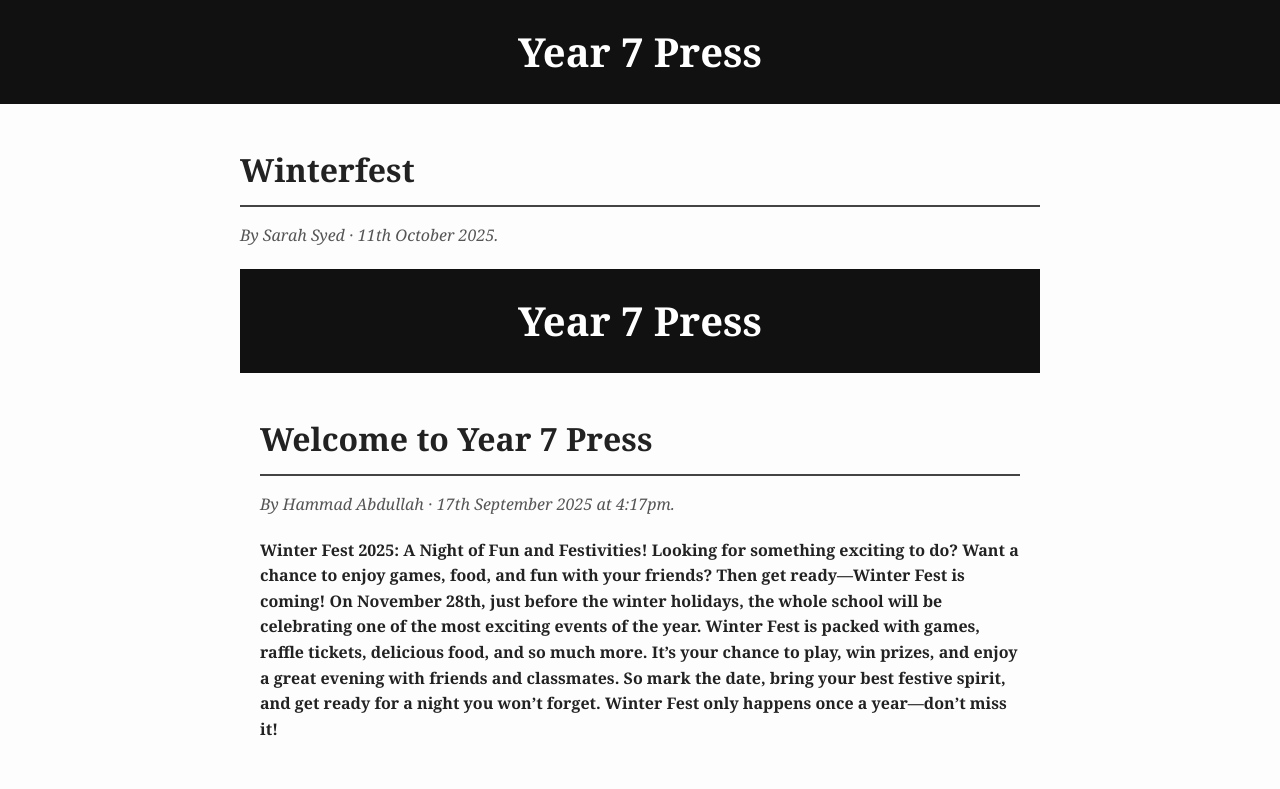
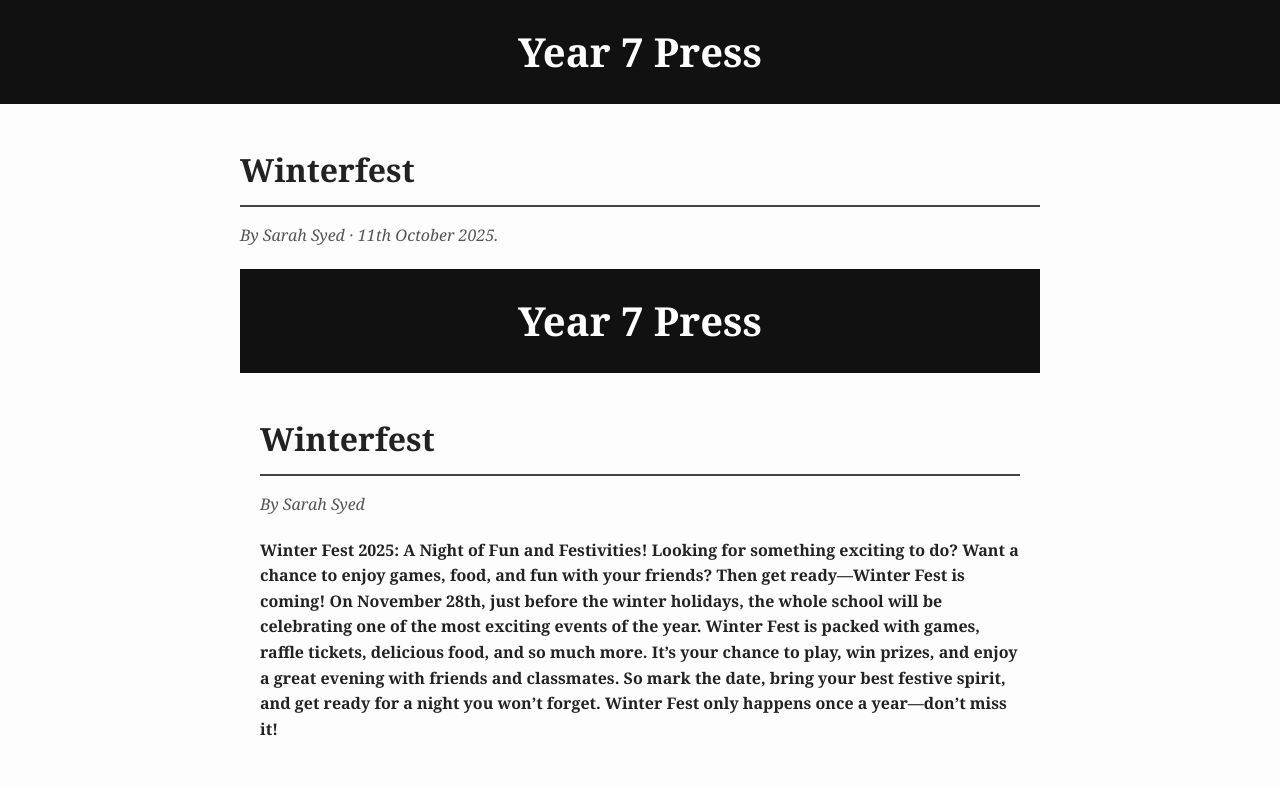
Before and after one commit to thb-business/thb-business.github.io, a plain HTML site: page directory/articles/winterfest/index.html in a window 1280 px wide. Shown: the top 789 px of the page. Drawn offline with Linux system fonts and the light colour scheme.

Commit message:
Update index.html

```diff
--- a/directory/articles/winterfest/index.html
+++ b/directory/articles/winterfest/index.html
@@ -153,8 +153,8 @@
   </header>
 
   <div class="article-container">
-    <h2>Welcome to Year 7 Press</h2>
-    <p class="byline">By Hammad Abdullah · 17th September 2025 at 4:17pm.</p>
+    <h2>Winterfest</h2>
+    <p class="byline">By Sarah Syed</p>
 <strong> Winter Fest 2025: A Night of Fun and Festivities!
 Looking for something exciting to do? Want a chance to enjoy games, food, and fun with your friends? Then get ready—Winter Fest is coming!
 On November 28th, just before the winter holidays, the whole school will be celebrating one of the most exciting events of the year. Winter Fest is packed with games, raffle tickets, delicious food, and so much more. It’s your chance to play, win prizes, and enjoy a great evening with friends and classmates.
```
